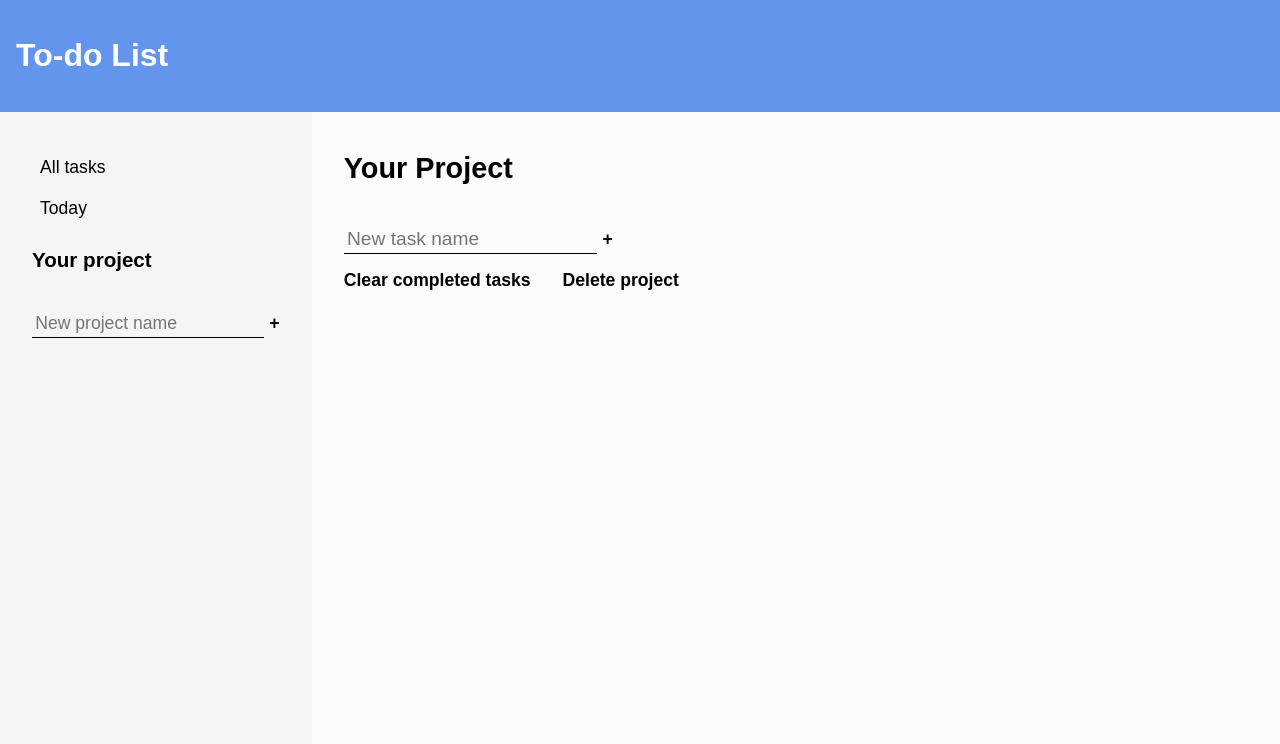
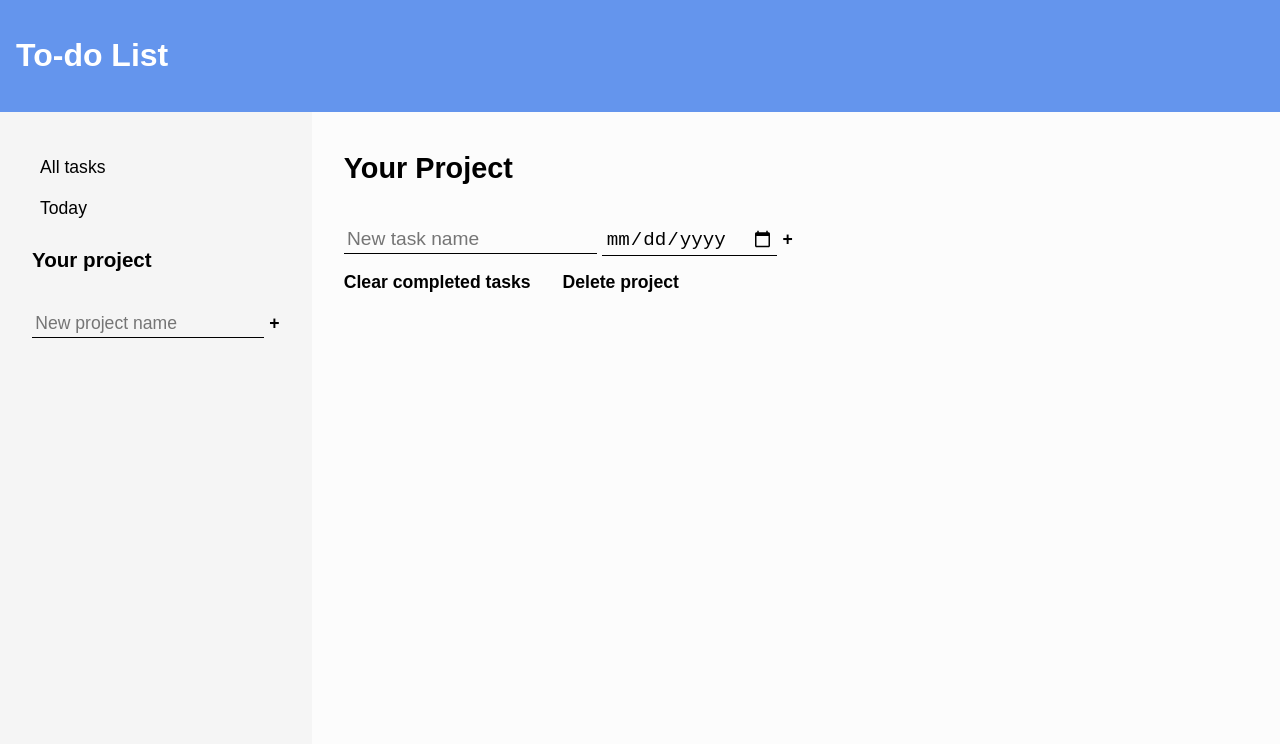
Before and after one commit to DeanNguyen98/TOPJavascriptProject-TodoList, a website built with webpack: page dist/index.html in a window 1280 px wide. Shown: the top 744 px of the page. Built offline with nearby package versions, Linux system fonts and the light colour scheme.

Commit message:
adding the due date button for task

```diff
--- a/dist/index.html
+++ b/dist/index.html
@@ -76,14 +76,21 @@
 
             </div>
 
-            <div class="new-task-creator">
-                <form action="" data-create-task-form>
+            <div>
+                <form action="" data-create-task-form class="new-task-creator">
                     <input
                     data-create-task-input
                     type="text"
                     class="new task"
                     placeholder="New task name"
                     aria-label="new task name"/>
+                    <input data-create-task-date
+                    type="date"
+                    class="new date"
+                    placeholder="Due date"
+                    aria-label="new task date"
+                    onfocus="(this.type='date')"
+                    onblur="(this.type='text')"/>
 
                     <button class="btn task" data-create-task>+</button>
                 </form>
--- a/dist/style.css
+++ b/dist/style.css
@@ -71,6 +71,7 @@ body {
     background-color:var(--light-blue);
     border-radius: 10px;
 }
+
 
 .new {
     outline: none;
```
